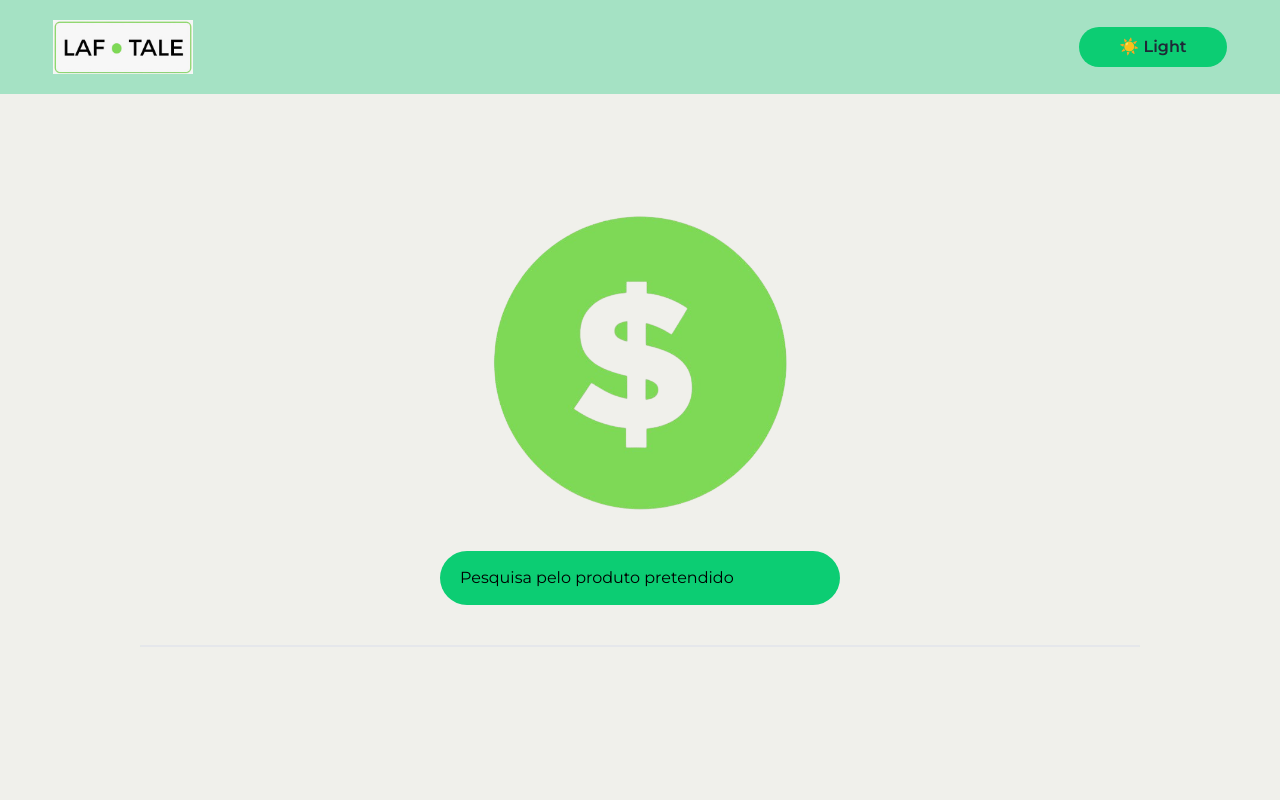
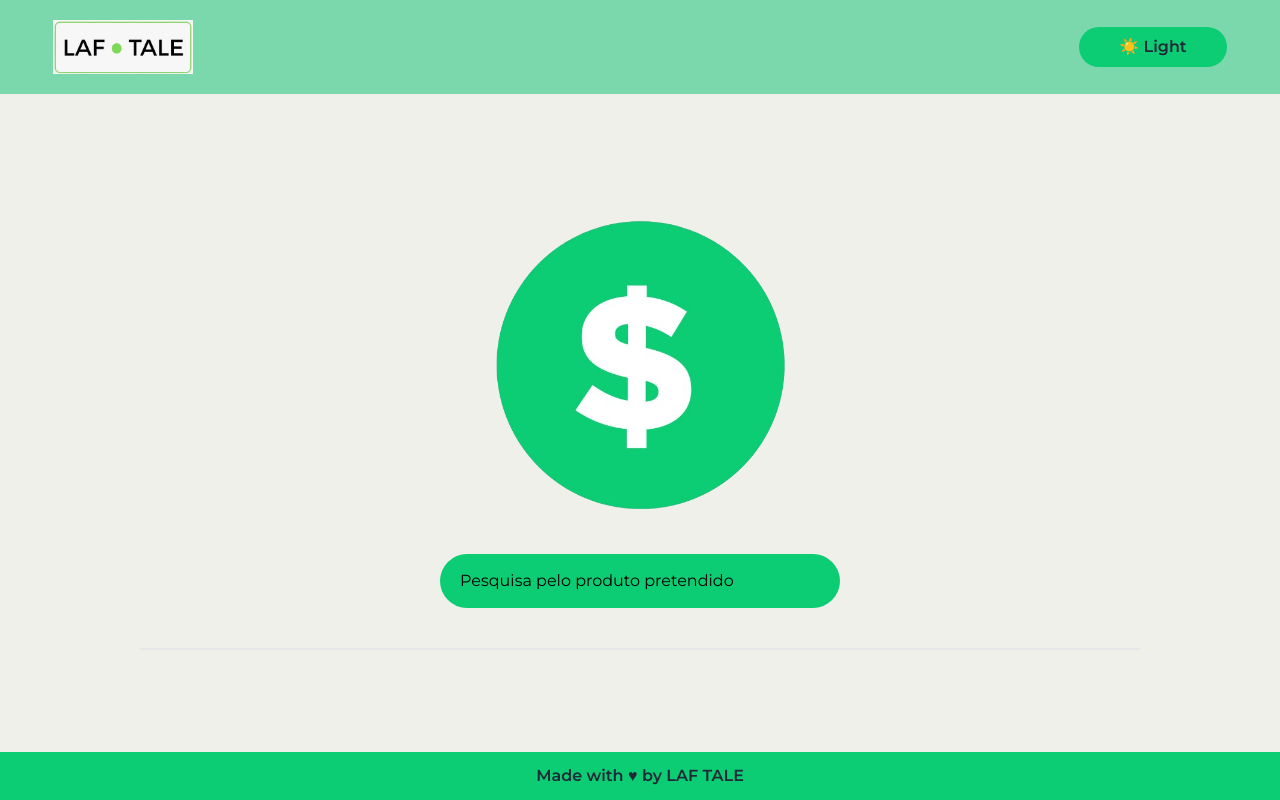
Before and after one commit to filipac271/Bugsbyte, a React (Create React App) app in the folder frontend/: page / in a window 1280 px wide. Built offline with nearby package versions, Linux system fonts and the light colour scheme.

Commit message:
Alteracao do Dark mode e uns fixes

```diff
--- a/frontend/src/App.tsx
+++ b/frontend/src/App.tsx
@@ -1,24 +1,26 @@
-
 import { BrowserRouter as Router, Routes, Route } from "react-router-dom";
 import { ModeProvider } from "./components/context/ModeContext";
 import Navbar from "./components/navbar";
 import Home from "./pages/Home";
-
-
+import Footer from "./components/footer";
 
 function App() {
-
   return (
-
     <ModeProvider>
       <Router>
-        <Navbar />
-        <Routes>
-          <Route path="/" element={<Home />} />
-        </Routes>
+        {/* Contêiner principal com layout flex */}
+        <div className="min-h-screen flex flex-col">
+          <Navbar />
+          <main className="flex-grow">
+            <Routes>
+              <Route path="/" element={<Home />} />
+            </Routes>
+          </main>
+          {/* Footer vai ficar no final da página */}
+          <Footer />
+        </div>
       </Router>
     </ModeProvider>
-
   );
 }
 
--- a/frontend/src/components/Search/index.tsx
+++ b/frontend/src/components/Search/index.tsx
@@ -63,7 +63,7 @@ const Search = ({ termo }: SearchProps) => {
       {resultados.map((item, index) => (
         <div
           key={index}
-          className="flex justify-between border-b hover:bg-gray-100 cursor-pointer"
+          className="flex justify-between border-b hover:bg-secondary-50 cursor-pointer"
     >
         <div className="text-left w-2/5 pl-2"><strong>{item.Produtos}</strong></div>
         <div className="text-center w-1/4">{item.preco || item.Preco}</div>
--- a/frontend/src/components/footer/index.tsx
+++ b/frontend/src/components/footer/index.tsx
@@ -1,7 +1,8 @@
+
 const Footer = () => {
   return (
     <footer className="bg-primary-100 py-3 text-center">
-      <div className="font-semibold ">Made with ♥ by LAF TALE</div>
+      <div className="font-semibold">Made with ♥ by LAF TALE</div>
     </footer>
   );
 };
--- a/frontend/src/index.css
+++ b/frontend/src/index.css
@@ -11,5 +11,5 @@ body,
   width: 100%;
   font-family: "Montserrat", sans-serif;
   font-weight: 400;
-  @apply text-gray-100 bg-gray-50 dark:text-gray-50 dark:bg-gray-900;
+  @apply text-gray-800 bg-gray-50 dark:text-gray-800 dark:bg-slate-800;
 }
--- a/frontend/src/pages/Home.tsx
+++ b/frontend/src/pages/Home.tsx
@@ -18,7 +18,7 @@ const Home = () => {
   };
 
   return (
-    <div className="justify-center bg-gray-50">
+    <div className="justify-center ">
       <div className="flex flex-row justify-center items-center">
         <img src='./euro.png' className="mt-[120px]" width="300" alt="Euro" />
       </div>
@@ -35,11 +35,10 @@ const Home = () => {
       </div>
 
       {/* Passando o valor do termo para o Search */}
-      <div className="flex justify-center mt-[40px]">
+      <div className="flex dark:bg-slate-800 justify-center mt-[40px] pb-7">
         <Search termo={texto} />
       </div>
 
-      <div className="text-center mt-5"></div>
     </div>
   );
 };
--- a/frontend/tailwind.config.js
+++ b/frontend/tailwind.config.js
@@ -9,8 +9,9 @@ export default {
     extend: {
       colors:{
         "primary-100": "#0CCD73",
-        "secondary-100": "#A5E2C4",
-        "gray-100": "#0101F63",
+        "secondary-100": "#7BD8AD",
+        "secondary-50": "#A3E6C7",
+        "gray-100": "#010F63",
         "gray-50": "#F0F0EB"
       },
       fontFamily: {
```
Also changed, not shown: frontend/public/euro.png, 1 other file (tests, documents, lock files or other folders).
